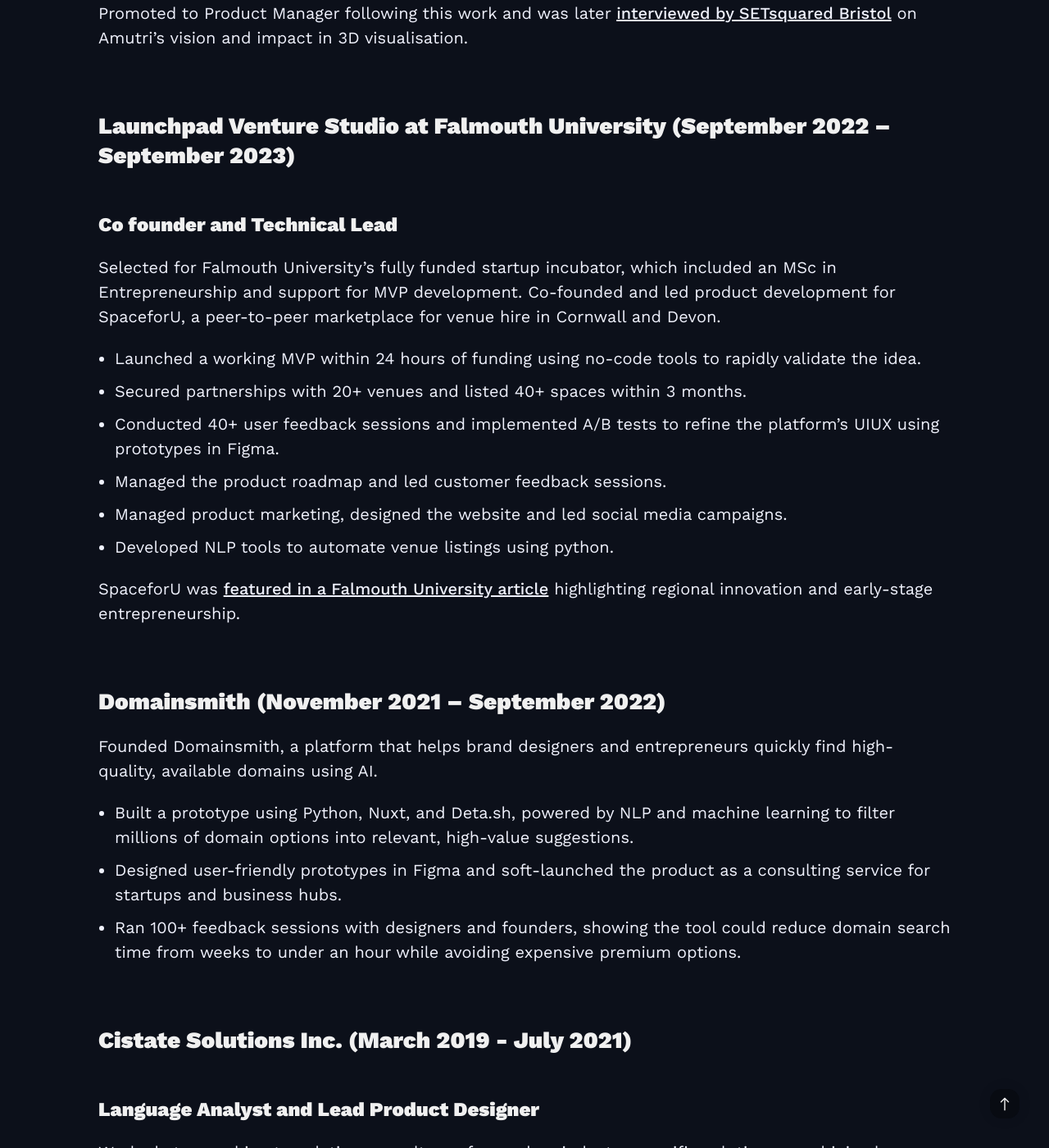
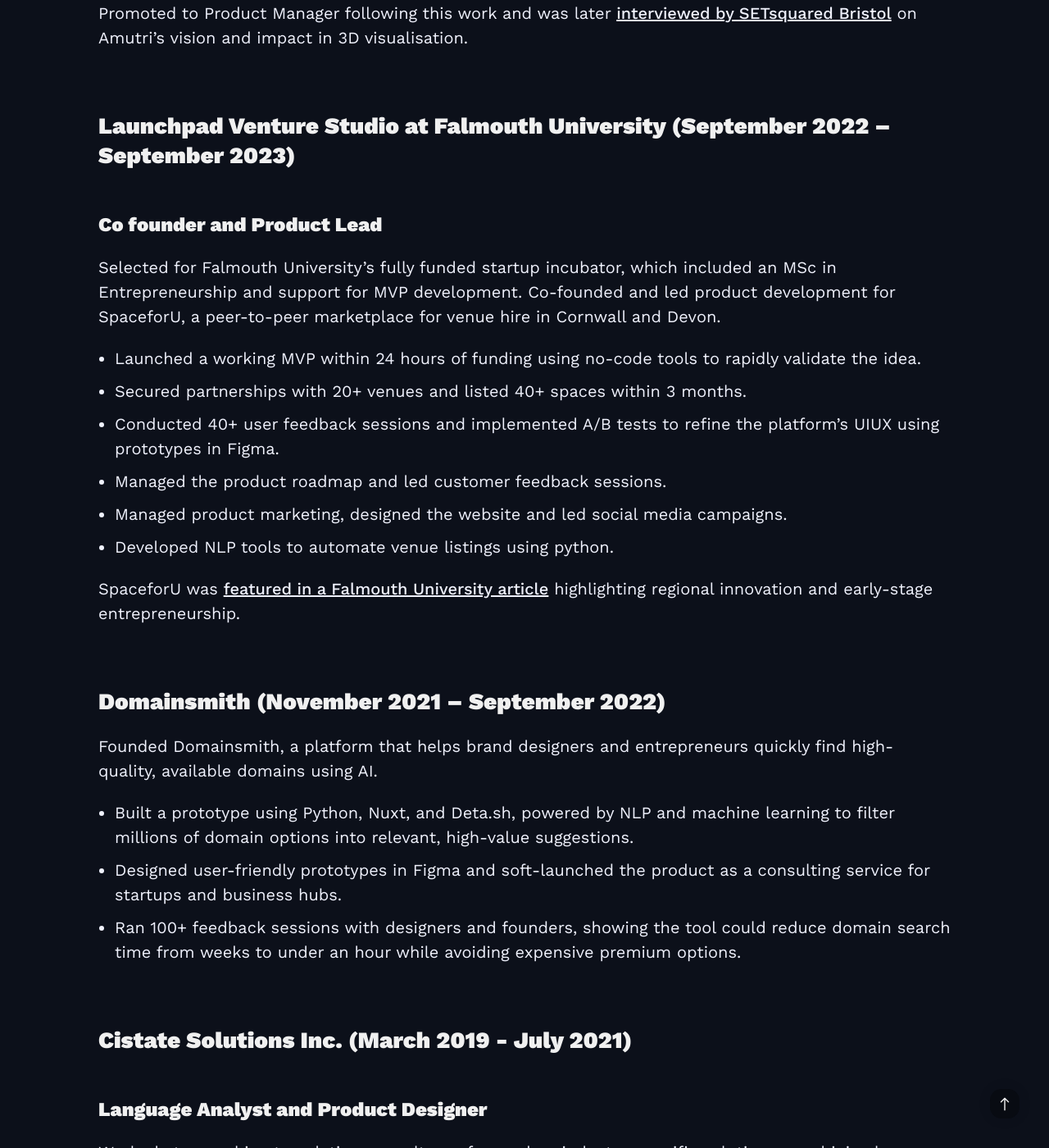
Before and after one commit to mkishi1221/mkishi1221.github.io, a Jekyll site: the page built from index.html, in a window 1280 px wide and 1400 px high, scrolled down 5352 px. Shown: the whole window at 82% size. Built offline with Jekyll 4.4.1, drawn with Linux system fonts in a browser that asks for light colours; nearby versions of some CDN libraries.

Commit message:
Updated CV

```diff
--- a/_includes/cv.md
+++ b/_includes/cv.md
@@ -64,7 +64,7 @@
 
 ## Launchpad Venture Studio at Falmouth University (September 2022 – September 2023)
 
-### Co founder and Technical Lead
+### Co founder and Product Lead
 
 Selected for Falmouth University's fully funded startup incubator, which included an MSc in Entrepreneurship and support for MVP development. Co-founded and led product development for SpaceforU, a peer-to-peer marketplace for venue hire in Cornwall and Devon.
 
@@ -87,7 +87,7 @@
 
 ## Cistate Solutions Inc. (March 2019 - July 2021)
 
-### Language Analyst and Lead Product Designer
+### Language Analyst and Product Designer
 
 Worked at a machine translation consultancy focused on industry-specific solutions, combining language expertise with product design to deliver practical, cost-saving tools.
 
```
